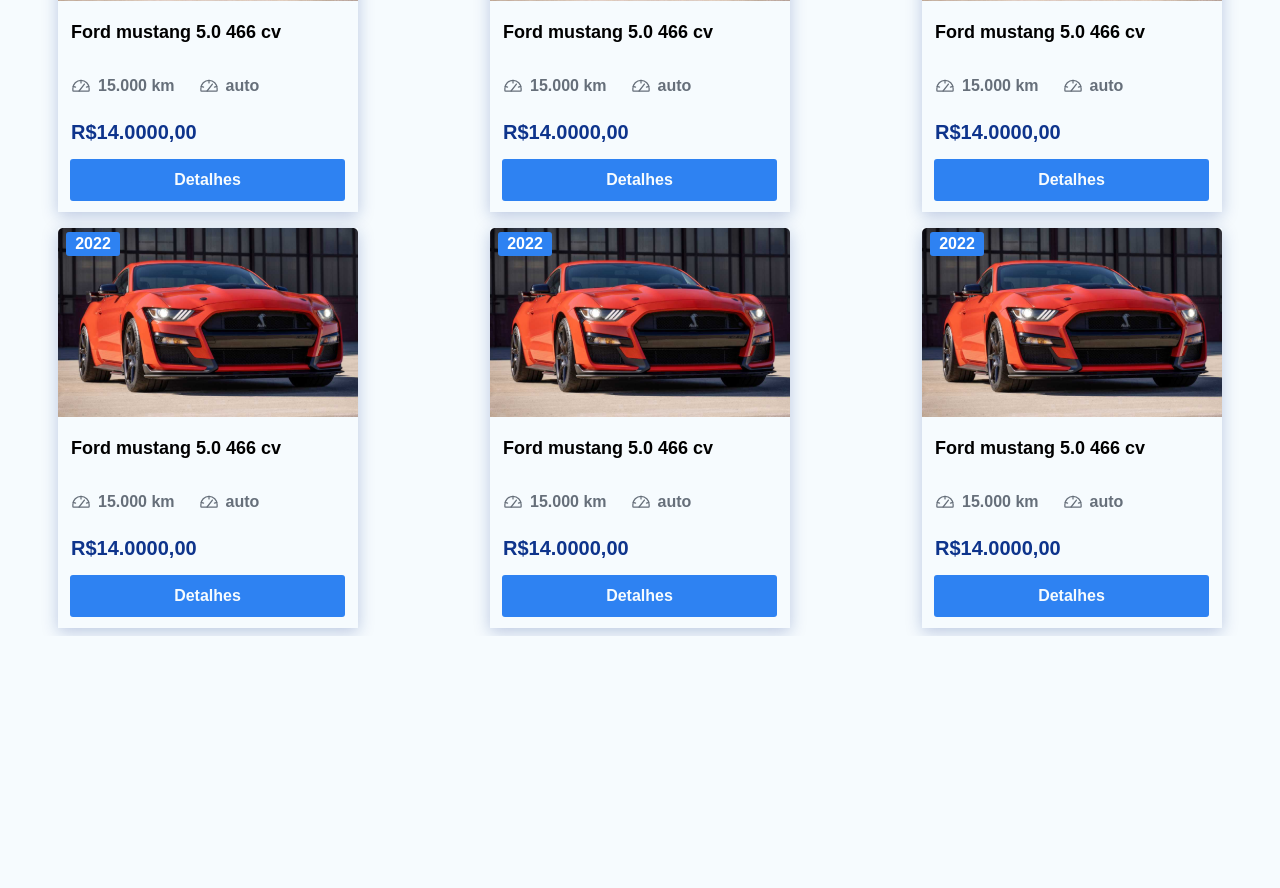
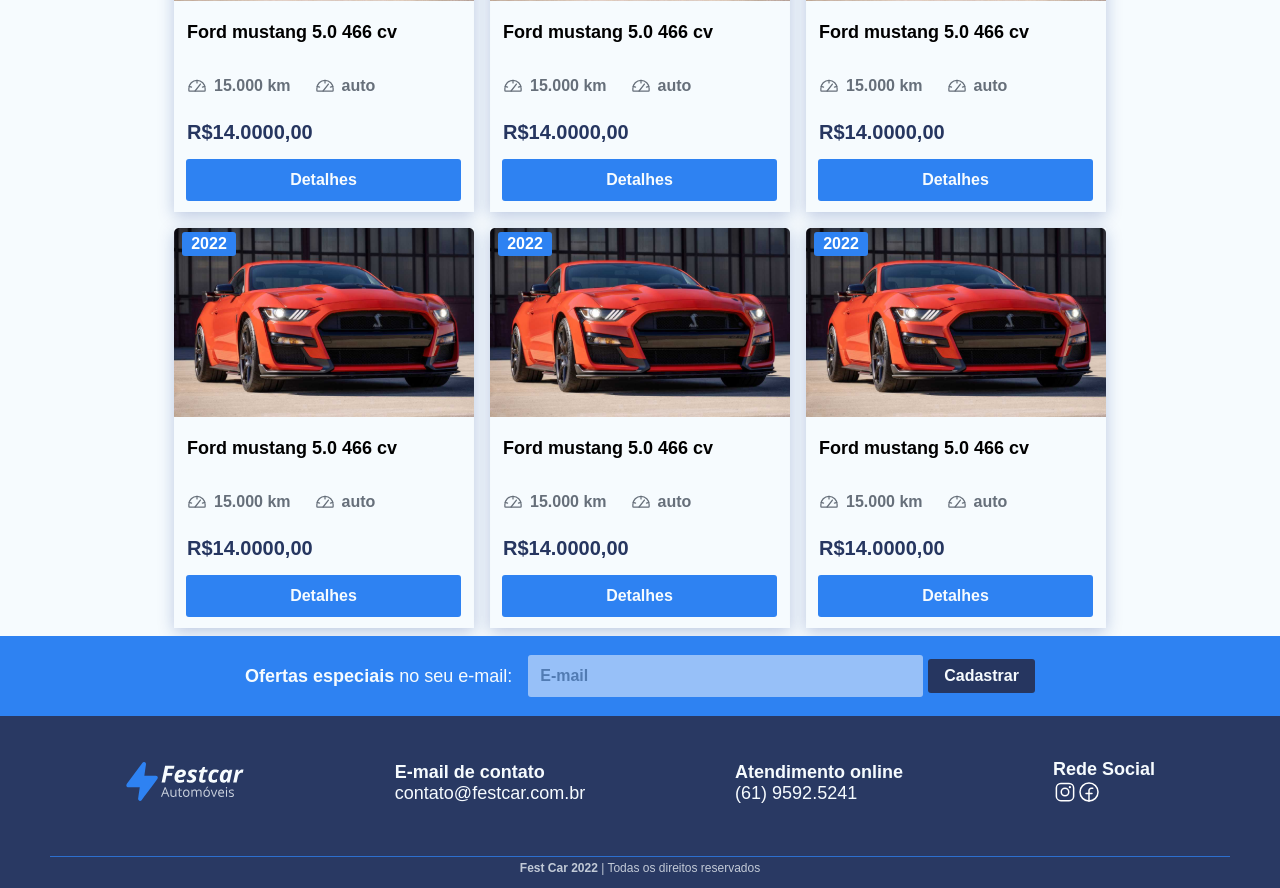
Before and after one commit to 3ddybr/car_next_v2, a Next.js app: page / in a window 1280 px wide. Shown: the part 1302-2190 px from the top of the page. Before the commit the page ends 1938 px from the top, so only its background shows below. Built offline with nearby package versions, Linux system fonts and the light colour scheme.

Commit message:
footer completed

```diff
--- a/src/components/Banner/styles.ts
+++ b/src/components/Banner/styles.ts
@@ -1,12 +1,12 @@
 import styled from "styled-components";
 
 export const BannerContainer = styled.div`
+  width: 100%;
+  height: 48rem;
   display: flex;
   align-items: center;
   justify-content: center;
   flex-direction: column;
-  height: 48rem;
-  width: 100vw;
   background: linear-gradient(94.24deg, #283862 9.45%, #3b528f 75.75%);
   /* border: 1px solid red; */
 `;
--- /dev/null
+++ b/src/components/Footer/index.tsx
@@ -0,0 +1,43 @@
+import Image from "next/image";
+import { FooterButtonLink, FooterContainer, FooterContent } from "./styles";
+import LogoIng from "../../../public/assets/logo.svg";
+import { FacebookLogo, InstagramLogo } from "phosphor-react";
+
+export function Footer() {
+  return (
+    <FooterContainer>
+      <header>
+        <div>
+          <p>
+            Ofertas especiais <span> no seu e-mail:</span>
+          </p>
+          <input type="email" placeholder="E-mail" />
+          <FooterButtonLink>Cadastrar</FooterButtonLink>
+        </div>
+      </header>
+      <FooterContent>
+        <main>
+          <Image src={LogoIng} width={120} alt="logo" />
+          <div>
+            <p>E-mail de contato</p>
+            <span>contato@festcar.com.br</span>
+          </div>
+          <div>
+            <p>Atendimento online</p>
+            <span>(61) 9592.5241</span>
+          </div>
+          <div>
+            <p>Rede Social</p>
+            <InstagramLogo size={24} color="white" />
+            <FacebookLogo size={24} color="white" />
+          </div>
+        </main>
+        <footer>
+          <p>
+            Fest Car 2022<span> | Todas os direitos reservados</span>
+          </p>
+        </footer>
+      </FooterContent>
+    </FooterContainer>
+  );
+}
--- /dev/null
+++ b/src/components/Footer/styles.ts
@@ -0,0 +1,124 @@
+import styled from "styled-components";
+
+export const FooterContainer = styled.div`
+  width: 100%;
+  height: 25.2rem;
+  display: flex;
+  align-items: center;
+  justify-content: center;
+  flex-direction: column;
+
+  background: #293963;
+
+  /* border: 1px solid red; */
+
+  p {
+    font-size: 1.8rem;
+    color: var(--bg);
+  }
+
+  span {
+    font-size: 1.8rem;
+    color: var(--bg);
+    font-weight: 400;
+  }
+
+  header {
+    width: 100%;
+    height: 8rem;
+    display: flex;
+    align-items: center;
+    justify-content: center;
+    background: var(--blue-400);
+
+    /* border: 1px solid green; */
+
+    div {
+      display: flex;
+      align-items: center;
+      justify-content: center;
+      width: 100%;
+      max-width: 118rem;
+
+      /* border: 1px solid green; */
+
+      input {
+        width: 39.5rem;
+        height: 4.2rem;
+        font-size: 1.6rem;
+        padding: 1.2rem;
+        background: var(gray-400);
+        border-radius: 0.3rem;
+        border: 0;
+        opacity: 50%;
+
+        margin-left: 1.6rem;
+      }
+    }
+  }
+`;
+
+export const FooterContent = styled.div`
+  width: 100vw;
+  max-width: 118rem;
+  height: 17.2rem;
+
+  display: flex;
+  align-items: center;
+  justify-content: center;
+
+  flex-direction: column;
+
+  main {
+    width: 100%;
+    display: flex;
+    align-items: center;
+    justify-content: space-around;
+
+    margin-top: 3.4rem;
+
+    /* border: 1px solid red; */
+  }
+
+  footer {
+    width: 100%;
+    display: flex;
+    align-items: center;
+    justify-content: center;
+
+    margin-top: 5rem;
+    border-top: 1px solid var(--blue-400);
+    opacity: 0.75;
+
+    line-height: 2.2rem;
+
+    p {
+      font-size: 1.2rem;
+      color: var(--bg);
+    }
+
+    span {
+      font-size: 1.2rem;
+      color: var(--bg);
+      font-weight: 400;
+    }
+  }
+  /* border: 1px solid red; */
+`;
+
+export const FooterButtonLink = styled.a`
+  font-size: 1.6rem;
+  color: var(--bg);
+  border-radius: 0.3rem;
+  background: var(--blue-800);
+  border: 0;
+  margin-left: 0.5rem;
+
+  padding: 8px 16px 8px 16px;
+
+  transition: 0.3s;
+
+  :hover {
+    background: var(--information);
+  }
+`;
--- a/src/components/Header/styles.ts
+++ b/src/components/Header/styles.ts
@@ -1,16 +1,15 @@
 import styled from "styled-components";
 
 export const HeaderContainer = styled.div`
-  display:flex;
+  display: flex;
   align-items: center;
   justify-content: center;
   background: var(--blue-800);
-  width: 100vw;
+  width: 100%;
   height: 8rem;
 
   filter: drop-shadow(0px 4px 4px rgba(0, 0, 0, 0.25));
-
-  `
+`;
 export const HeaderContent = styled.div`
   width: 100vw;
   max-width: 118rem;
@@ -18,51 +17,48 @@
   align-items: center;
   justify-content: space-between;
 
-  div{
+  div {
     display: flex;
     align-items: center;
     justify-content: center;
-    padding: 0 .2rem;
+    padding: 0 0.2rem;
 
     /* background: var(--blue-100); */
     /* border: 1px solid red; */
   }
 
-  ul{
+  ul {
     display: flex;
     align-items: center;
     justify-content: center;
 
-    li{
+    li {
       font-size: 1.8rem;
       padding: 0 3.2rem;
       color: var(--bg);
       font-weight: 700;
 
-      &:hover{
+      &:hover {
         /* alterar depois */
         border-bottom: 2px solid var(--blue-400);
       }
     }
   }
-
-`
+`;
 
 export const HeaderButtonLink = styled.a`
-
   font-size: 1.6rem;
   color: var(--bg);
-  border-radius: .3rem;
+  border-radius: 0.3rem;
   background: var(--blue-400);
   border: 0;
   margin-left: 3.2rem;
 
-  padding: 8px 16px 8px 16px ;
+  padding: 8px 16px 8px 16px;
 
-  transition:  .3s;
+  transition: 0.3s;
 
-  :hover{
+  :hover {
     background: var(--information);
   }
-
-`
+`;
--- a/src/layouts/DefaultLayout/index.tsx
+++ b/src/layouts/DefaultLayout/index.tsx
@@ -1,3 +1,4 @@
+import { Footer } from "../../components/Footer";
 import { Header } from "../../components/Header";
 import { LayoutContainer } from "./styles";
 
@@ -6,6 +7,7 @@
     <LayoutContainer>
       <Header />
       {children}
+      <Footer />
     </LayoutContainer>
-  )
+  );
 }
--- a/src/styles/global.ts
+++ b/src/styles/global.ts
@@ -13,12 +13,13 @@
   --gray-100:#EDF4FA;
   --gray-200:#E6ECF2;
   --gray-300:#DEE5EB;
+  --gray-400:#D9D9D9;
 
   --blue-100:#D5EDFE;
   --blue-200:#81BFFB;
   --blue-300:#7BB4FF;
   --blue-400:#2E82F2;
-  --blue-800:#0E348C;
+  --blue-800:#263660;
 
   --bg: #F6FBFE;
 
@@ -42,7 +43,7 @@
   -webkit-font-smoothing: antialiased;
 
   width:100%;
-  height:100vh;
+  /* height:100vh; */
 }
 
 body, form, input, textarea, select, button {
--- a/src/styles/home.ts
+++ b/src/styles/home.ts
@@ -15,7 +15,8 @@
   width: 100%;
 
   display: flex;
-  justify-content: space-between;
+  align-items: center;
+  justify-content: center;
   flex-wrap: wrap;
 
   margin-top: 13rem;
```
